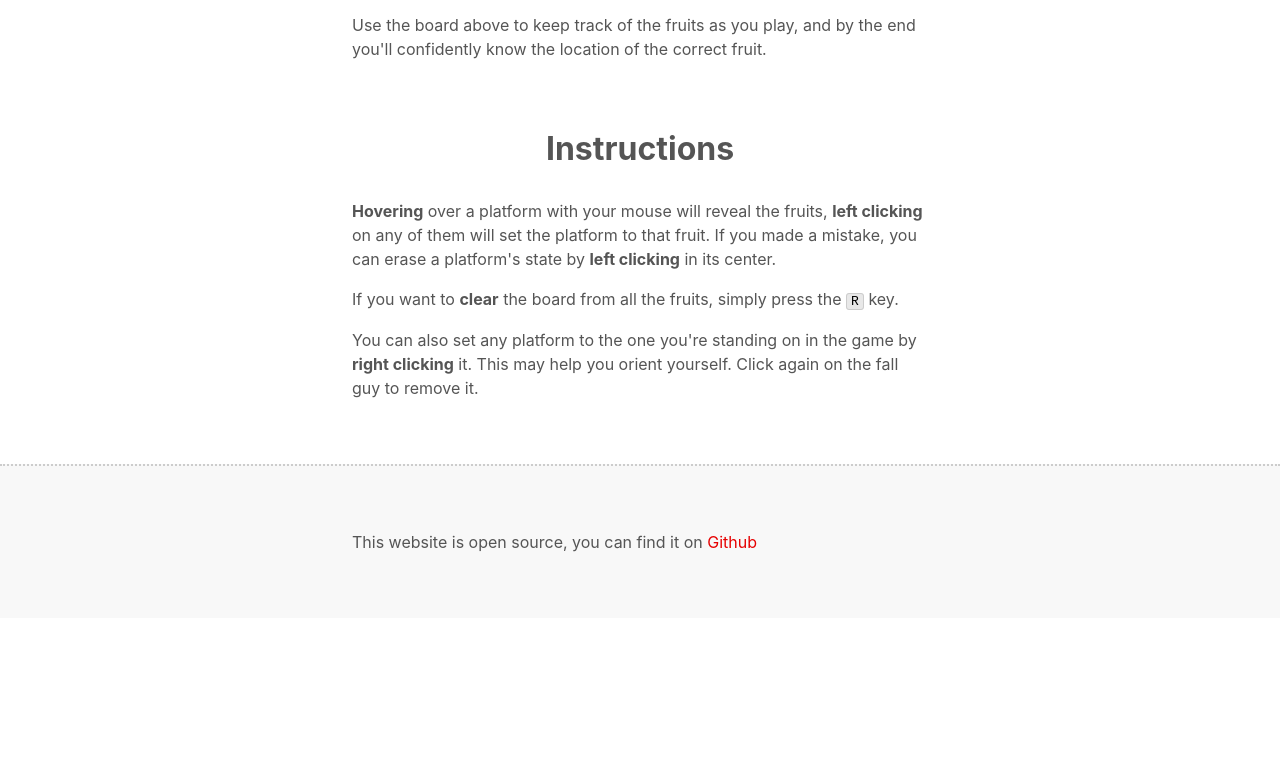
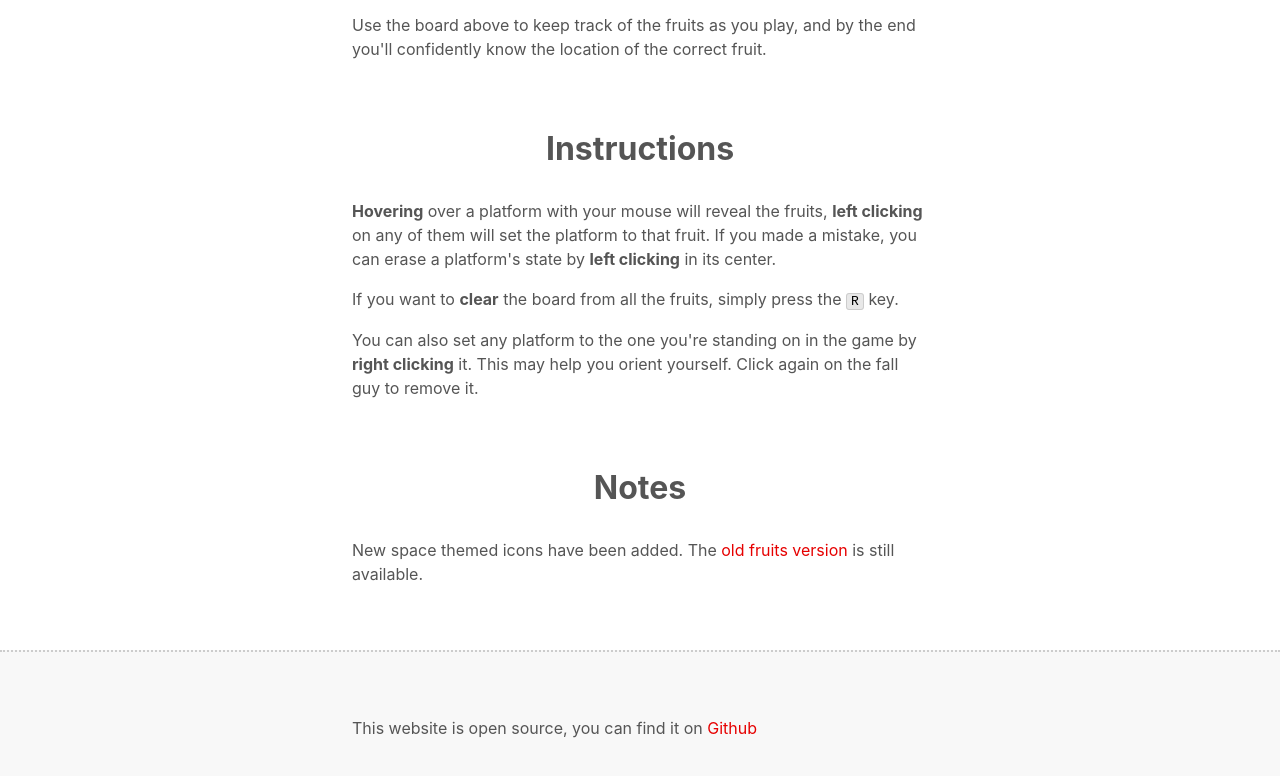
Before and after one commit to Pustur/fall-guys-perfect-match, a plain HTML site: page index.html in a window 1280 px wide. Shown: the part 1054-1830 px from the top of the page. Before the commit the page ends 1672 px from the top, so only its background shows below. Drawn offline with Linux system fonts and the light colour scheme.

Commit message:
:speech_balloon: Add notes to reach both pages

```diff
--- a/index.html
+++ b/index.html
@@ -224,6 +224,12 @@
           it. This may help you orient yourself. Click again on the fall guy to
           remove it.
         </p>
+        <h2 id="notes">Notes</h2>
+        <p>
+          New space themed icons have been added. The
+          <a href="/fruits">old fruits version</a>
+          is still available.
+        </p>
       </div>
     </main>
 
```
Also changed, not shown: fruits/index.html (+6 -0 lines).
